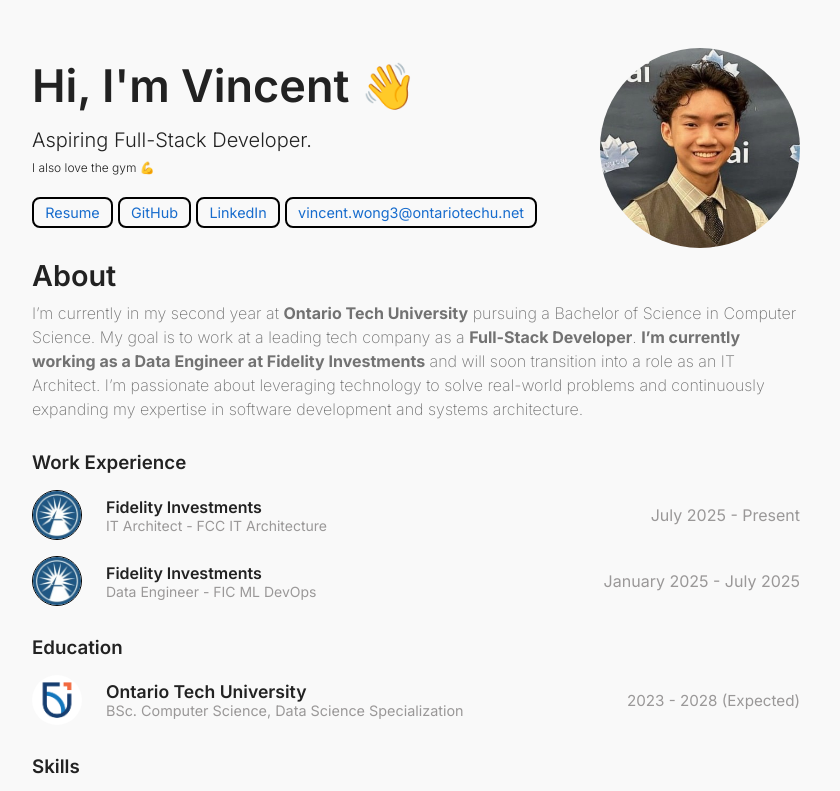
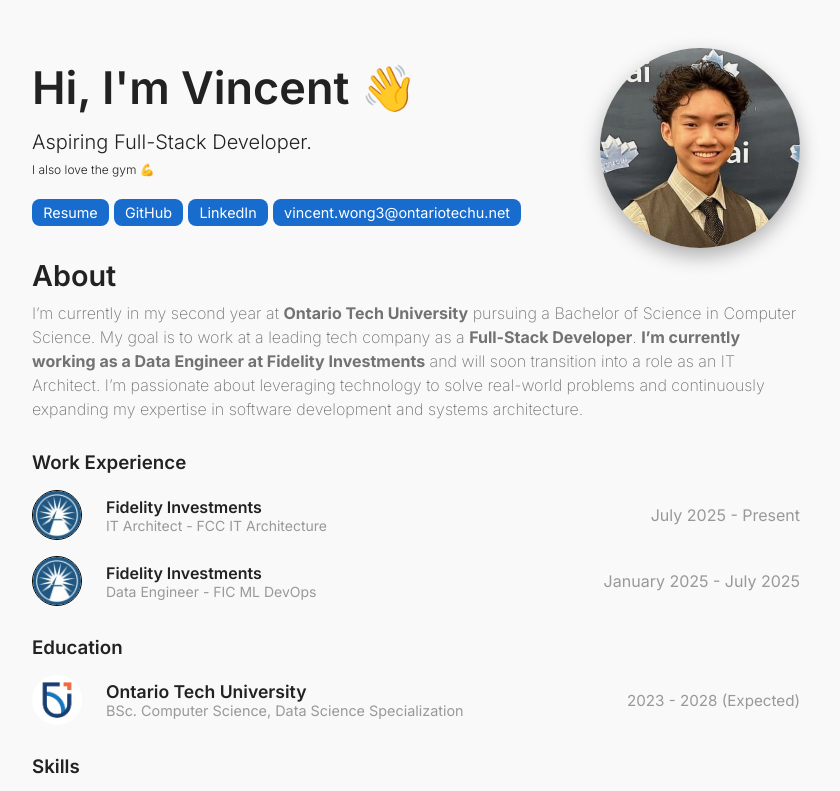
Before and after one commit to VinceKLW/personal-portfolio, a React (Vite) app: page / in a window 1280 px wide. Shown: the top 791 px of the page, without its empty margins (224-1064 px from the left). Built offline with nearby package versions, Linux system fonts and the light colour scheme.

Commit message:
styling fixes

```diff
--- a/src/components/Intro/Intro.css
+++ b/src/components/Intro/Intro.css
@@ -10,8 +10,9 @@
 .intro-title-box {
   font-size: 0.9rem;
   display: inline-block;
-  border: 2px solid black; /* Use hex for consistency */
-  color: #176ccd;
+  /* border: 2px solid black; Use hex for consistency */
+  background-color: #176ccd;
+  color: white;
   padding: 0.3rem 0.7rem;
   border-radius: 0.5rem;
   margin-bottom: 10px;
@@ -21,7 +22,7 @@
 }
 
 .intro-title-box:hover {
-  background-color: #dddddd;
+  background-color: #7db5f5;
   transition: all 0.3 ease;
 }
 
@@ -56,6 +57,14 @@
   width: 200px;
   height: 200px;
   object-fit: cover;
+  box-shadow: 0 8px 20px rgba(0, 0, 0, 0.3);
+  transition: all 0.3s ease;
+}
+
+.intro-image:hover {
+  box-shadow: 0 10px 25px rgba(0, 0, 0, 0.5);
+  transform: scale(1.05);
+  transition: all 0.3s ease;
 }
 
 /* Responsive tweaks */
```
